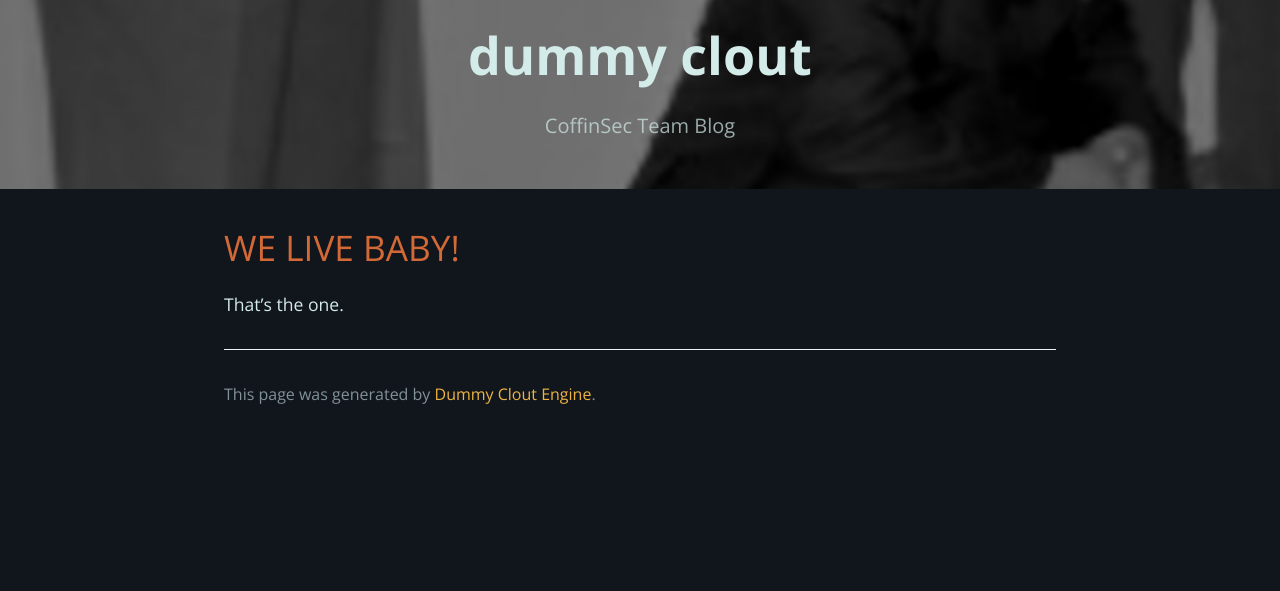
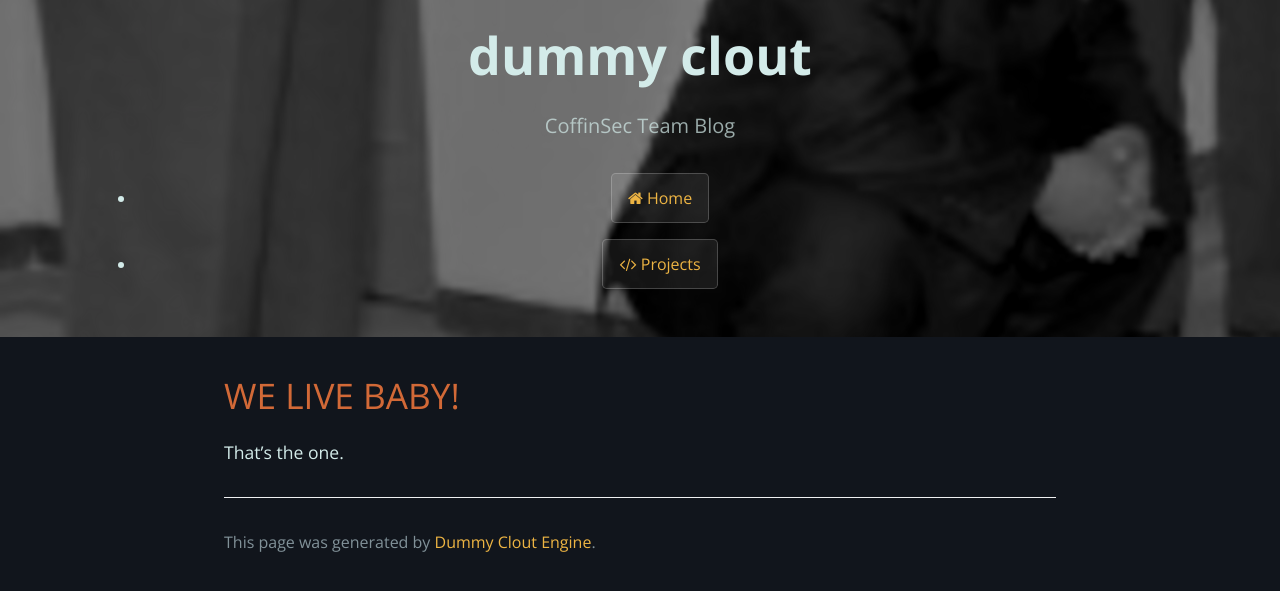
Before and after one commit to dummyclout/dummyclout.github.io, a Jekyll site: the page built from index.md, in a window 1280 px wide. Shown: the top 591 px of the page. Built offline with Jekyll 4.4.1, drawn with Linux system fonts in a browser that asks for light colours; nearby versions of some CDN libraries; our own code applies the rules of GitHub Pages for plain Markdown files.

Commit message:
Removed unneeded links and add navbar to header section.

```diff
--- a/_layouts/default.html
+++ b/_layouts/default.html
@@ -15,13 +15,7 @@
     <section class="page-header">
       <h1 class="project-name">{{ site.title | default: site.github.repository_name }}</h1>
       <h2 class="project-tagline">{{ site.description | default: site.github.project_tagline }}</h2>
-      {% if site.github.is_project_page %}
-        <a href="{{ site.github.repository_url }}" class="btn">View on GitHub</a>
-      {% endif %}
-      {% if site.show_downloads %}
-        <a href="{{ site.github.zip_url }}" class="btn">Download .zip</a>
-        <a href="{{ site.github.tar_url }}" class="btn">Download .tar.gz</a>
-      {% endif %}
+      {% include navbar.html %}
     </section>
 
     <section class="main-content">
```
